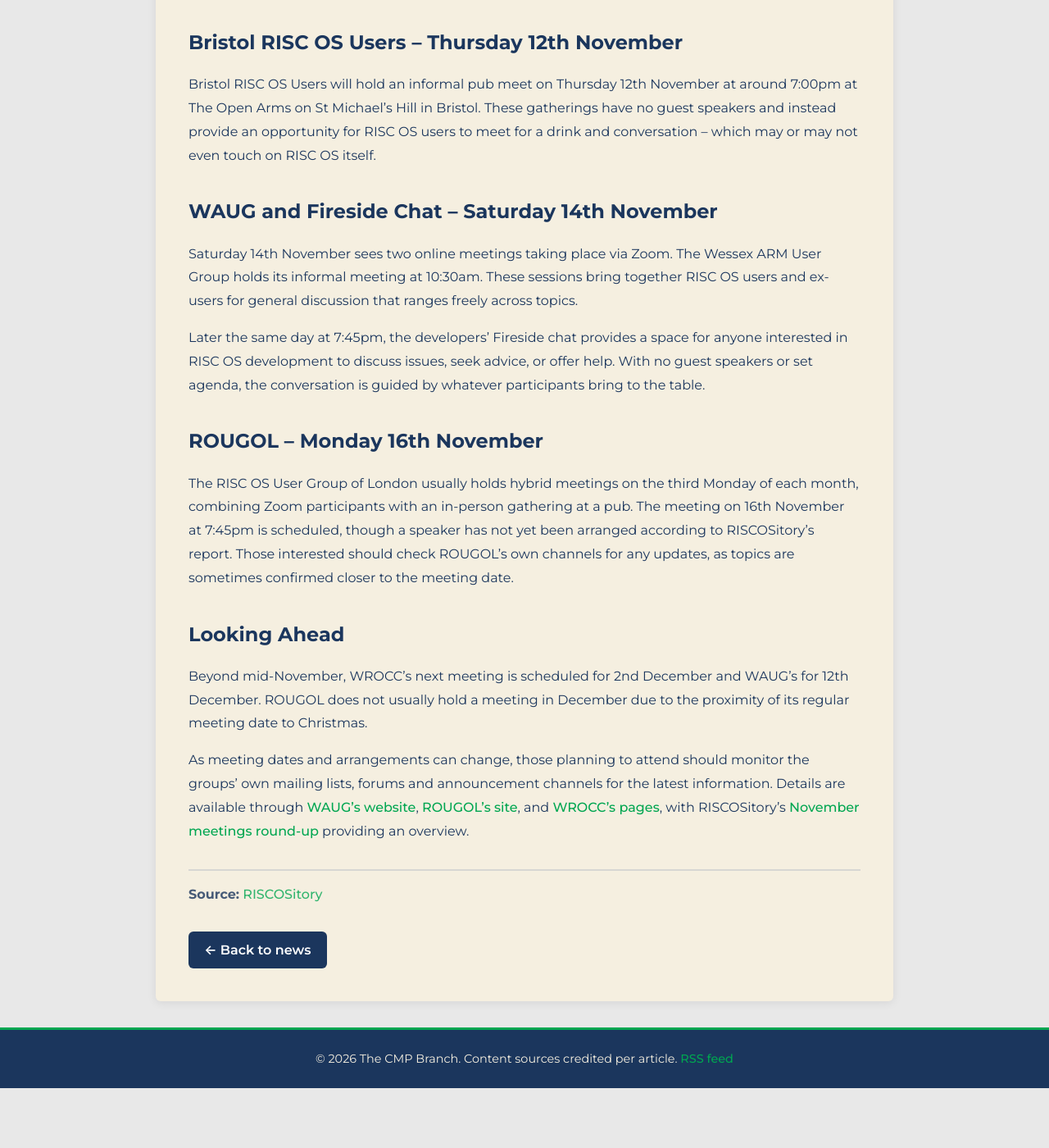
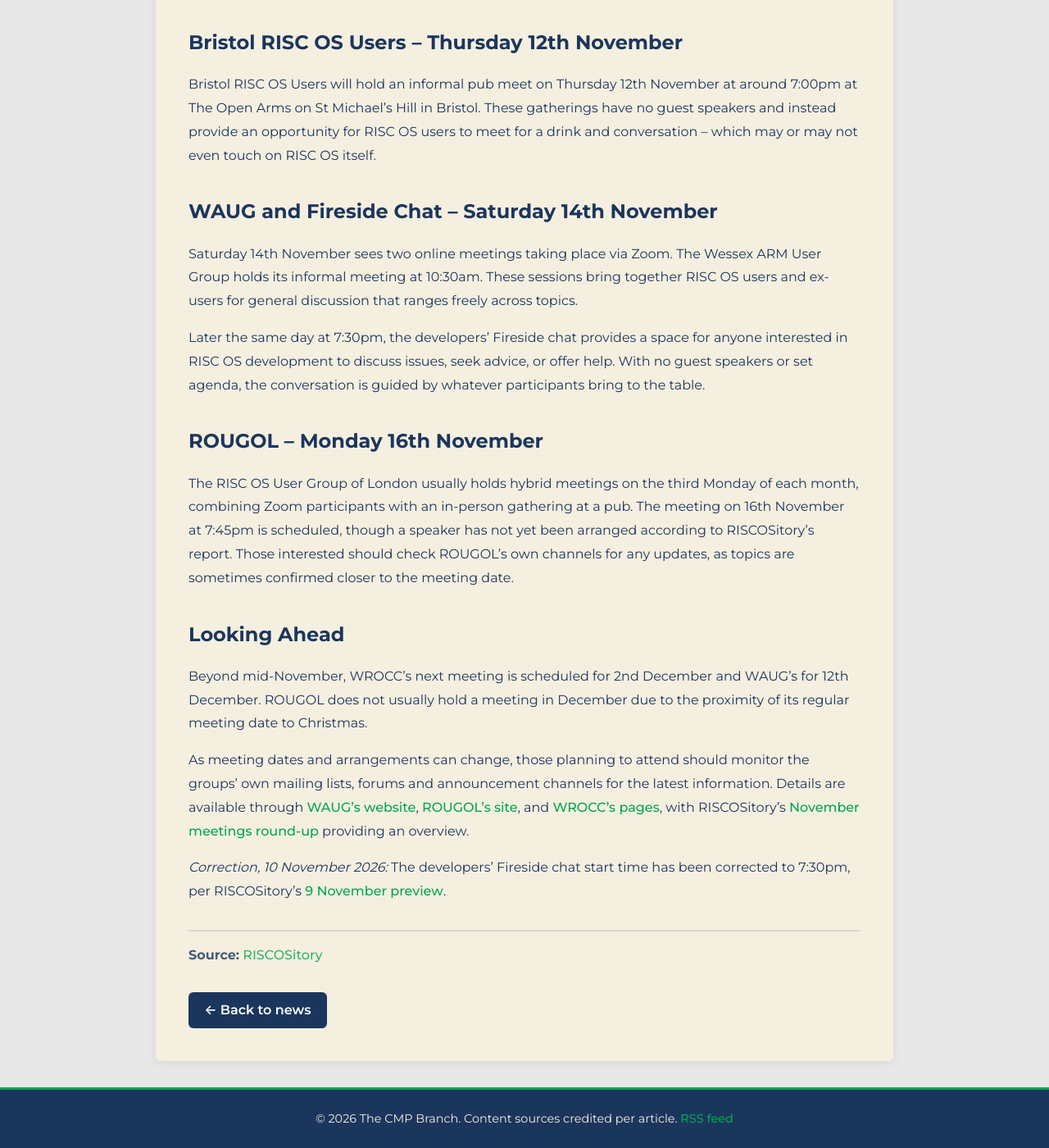
Before and after one commit to The-CMP-Branch/News, a Jekyll site: the page built from _posts/2026-11-07-risc-os-user-group-meetings-mid-november-2026.md, in a window 1280 px wide and 1400 px high, scrolled down 794 px. Shown: the whole window at 82% size. Built offline with Jekyll 4.4.1, drawn with Linux system fonts in a browser that asks for light colours; before the commit the page ends 2121 px from its top, so only the background shows below that.

Commit message:
Correct Fireside chat start time to 7:30pm
The 14 November developers' Fireside chat was listed at 7:45pm. RISCOSitory's 9 November preview gives the Zoom start as 7:30pm. Leave the ROUGOL 16 November 7:45pm time unchanged and add a short correction note with the source link.

Co-authored-by: Tigger <ReallySmallSoftware@users.noreply.github.com>

```diff
--- a/_posts/2026-11-07-risc-os-user-group-meetings-mid-november-2026.md
+++ b/_posts/2026-11-07-risc-os-user-group-meetings-mid-november-2026.md
@@ -18,7 +18,7 @@ Bristol RISC OS Users will hold an informal pub meet on Thursday 12th November a
 
 Saturday 14th November sees two online meetings taking place via Zoom. The Wessex ARM User Group holds its informal meeting at 10:30am. These sessions bring together RISC OS users and ex-users for general discussion that ranges freely across topics.
 
-Later the same day at 7:45pm, the developers' Fireside chat provides a space for anyone interested in RISC OS development to discuss issues, seek advice, or offer help. With no guest speakers or set agenda, the conversation is guided by whatever participants bring to the table.
+Later the same day at 7:30pm, the developers' Fireside chat provides a space for anyone interested in RISC OS development to discuss issues, seek advice, or offer help. With no guest speakers or set agenda, the conversation is guided by whatever participants bring to the table.
 
 ## ROUGOL – Monday 16th November
 
@@ -29,3 +29,5 @@ The RISC OS User Group of London usually holds hybrid meetings on the third Mond
 Beyond mid-November, WROCC's next meeting is scheduled for 2nd December and WAUG's for 12th December. ROUGOL does not usually hold a meeting in December due to the proximity of its regular meeting date to Christmas.
 
 As meeting dates and arrangements can change, those planning to attend should monitor the groups' own mailing lists, forums and announcement channels for the latest information. Details are available through [WAUG's website](https://waug.tmfraser.co.uk/), [ROUGOL's site](https://www.rougol.jellybaby.net/), and [WROCC's pages](https://www.wrocc.org.uk/), with RISCOSitory's [November meetings round-up](https://www.riscository.com/2026/meetings-and-events-november-2026/) providing an overview.
+
+*Correction, 10 November 2026:* The developers' Fireside chat start time has been corrected to 7:30pm, per RISCOSitory's [9 November preview](https://www.riscository.com/2026/developers-fireside-chat-14th-november/).
```
